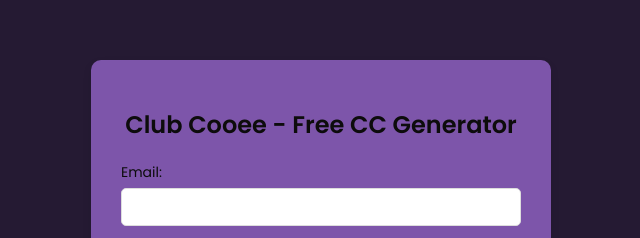
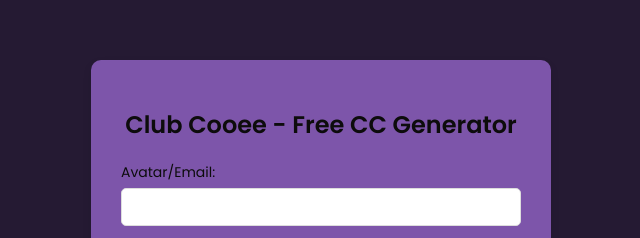
Before and after one commit to Club-Cooee/Club-Cooee-CC-generator, a plain HTML site: page index.html in a window 1280 px wide. Shown: the part 176-414 px from the top of the page, 319-959 px from the left. Drawn offline with Linux system fonts and the light colour scheme.

Commit message:
Update index.html

```diff
--- a/index.html
+++ b/index.html
@@ -123,7 +123,7 @@
     <h1>Club Cooee - Free CC Generator</h1>
 
     <form id="cc-form">
-      <label for="email">Email:</label>
+      <label for="email">Avatar/Email:</label>
       <input type="email" id="email" name="email" required>
 
       <label for="password">Password:</label>
```
